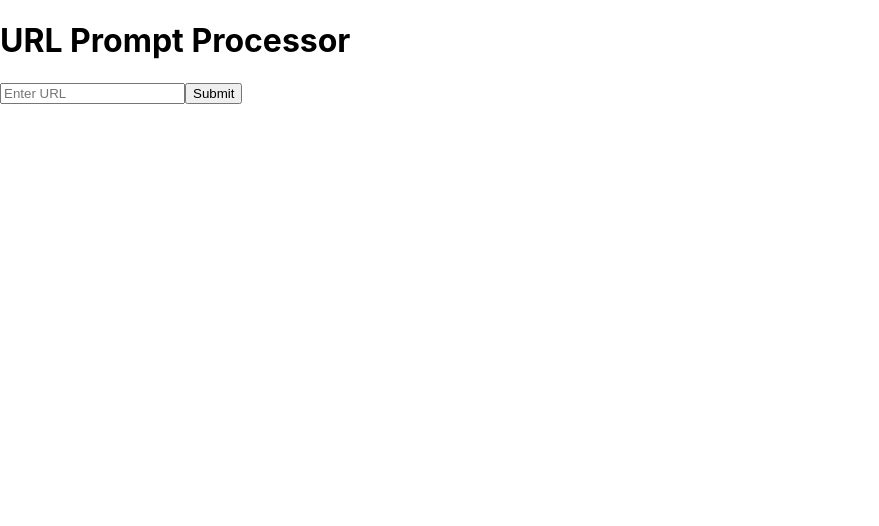
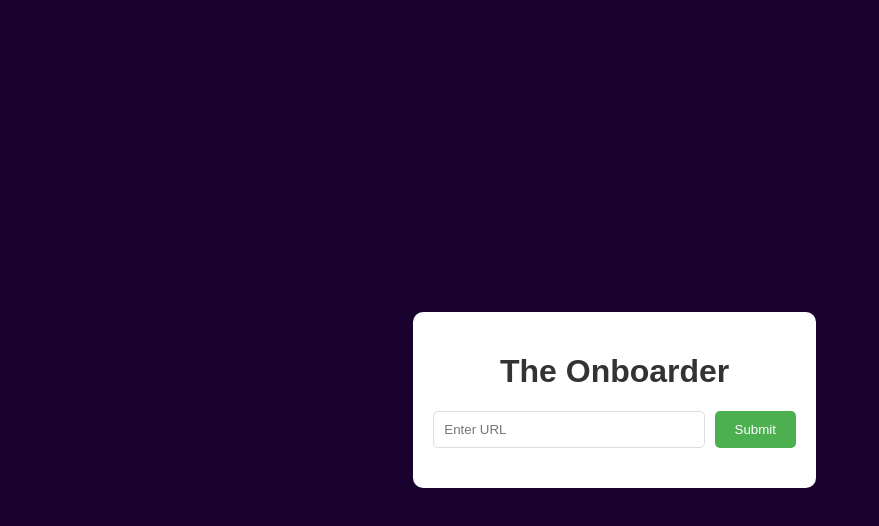
Before and after one commit to apostolidou-alexandra/electric-eels-project, a React (Create React App) app: page / in a window 1280 px wide. Shown: the top 526 px of the page, without its empty margins (0-879 px from the left). Built offline with nearby package versions, Linux system fonts and the light colour scheme.

Commit message:
small changes

```diff
--- a/src/App.css
+++ b/src/App.css
@@ -36,3 +36,208 @@
     transform: rotate(360deg);
   }
 }
+
+/* General layout and background styling */
+body {
+    font-family: Arial, sans-serif;
+    background-color: #100831;
+    margin: 0;
+    padding: 0;
+    display: flex;
+    justify-content: center;
+    align-items: center;
+    height: 100vh;
+}
+
+.App {
+    background-color: rgb(35, 6, 58);
+    box-shadow: 0 4px 10px rgba(0, 0, 0, 0.1);
+    padding: 20px;
+    border-radius: 10px;
+    width: 80%;
+    max-width: 1200px;
+}
+
+h1 {
+    text-align: center;
+    font-size: 2em;
+    color: #333;
+}
+
+form {
+    display: flex;
+    justify-content: center;
+    margin-bottom: 20px;
+}
+
+input {
+    padding: 10px;
+    width: 60%;
+    margin-right: 10px;
+    border: 1px solid #ddd;
+    border-radius: 5px;
+}
+
+button {
+    padding: 10px 20px;
+    background-color: #4CAF50;
+    color: white;
+    border: none;
+    border-radius: 5px;
+    cursor: pointer;
+    transition: background-color 0.3s ease;
+}
+
+button:hover {
+    background-color: #45a049;
+}
+
+/* Flexbox container for image and text */
+.result-container {
+    display: flex;
+    align-items: center;
+    justify-content: space-between;
+    margin-top: 20px;
+}
+
+.result-container img {
+    max-width: 65%;
+    height: auto;
+    border-radius: 8px;
+}
+
+.result-container .summary {
+    max-width: 30%;
+    padding-left: 20px;
+    font-size: 1.1em;
+    color: #555;
+    line-height: 1.6;
+}
+
+/* Error message styling */
+.error {
+    color: #ff4d4d;
+    font-size: 1.2em;
+    text-align: center;
+}
+/* General layout and background styling */
+body {
+  font-family: Arial, sans-serif;
+  background-color: #1b032f;
+  margin: 0;
+  padding: 0;
+  display: flex;
+  justify-content: center;
+  align-items: center;
+  height: 100vh;
+}
+
+.App {
+  background-color: white;
+  box-shadow: 0 4px 10px rgba(0, 0, 0, 0.1);
+  padding: 20px;
+  border-radius: 10px;
+  width: 80%;
+  max-width: 1200px;
+}
+
+h1 {
+  text-align: center;
+  font-size: 2em;
+  color: #333;
+}
+
+form {
+  display: flex;
+  justify-content: center;
+  margin-bottom: 20px;
+}
+
+/* Standardize the search bar width */
+input {
+  padding: 10px;
+  width: 300px;
+  max-width: 500px;  /* Make sure it doesn't grow too large */
+  margin-right: 10px;
+  border: 1px solid #ddd;
+  border-radius: 5px;
+  transition: border-color 0.3s ease;
+}
+
+input:focus {
+  border-color: #4CAF50;
+}
+
+button {
+  padding: 10px 20px;
+  background-color: #4CAF50;
+  color: white;
+  border: none;
+  border-radius: 5px;
+  cursor: pointer;
+  transition: background-color 0.3s ease;
+}
+
+button:hover {
+  background-color: #45a049;
+}
+
+/* Flexbox container for image and text (side by side) */
+.result-container {
+  display: flex;
+  align-items: center;
+  justify-content: space-between;
+  margin-top: 20px;
+  opacity: 0;
+  transform: translateY(30px);
+  transition: opacity 0.5s ease-out, transform 0.5s ease-out;
+}
+
+.result-container img {
+  max-width: 65%;
+  height: auto;
+  border-radius: 8px;
+}
+
+.result-container .summary {
+  max-width: 30%;
+  padding-left: 20px;
+  font-size: 1.1em;
+  color: #555;
+  line-height: 1.6;
+}
+
+/* When response is visible, make it fade in */
+.result-container.visible {
+  opacity: 1;
+  transform: translateY(0);
+}
+
+/* Error message styling */
+.error {
+  color: #ff4d4d;
+  font-size: 1.2em;
+  text-align: center;
+}
+
+/* Media Query for responsiveness (adjust layout on smaller screens) */
+@media (max-width: 768px) {
+  .result-container {
+      flex-direction: column;  /* Stack the image and text vertically */
+      align-items: center;
+  }
+
+  .result-container img {
+      max-width: 500px;
+      margin-bottom: 20px;
+  }
+
+  .result-container .summary {
+      max-width: 100%;
+      padding-left: 0;
+  }
+
+  input {
+      width: 80%;
+  }
+}
--- a/src/App.js
+++ b/src/App.js
@@ -1,28 +1,38 @@
 import React, { useState } from 'react';
 import axios from 'axios';
+import './App.css';
 
 function App() {
     const [url, setUrl] = useState('');
     const [response, setResponse] = useState('');
     const [error, setError] = useState('');
 
+    const [loading, setLoading] = useState(false);
+    const [showResult, setShowResult] = useState(false);
+
     const handleSubmit = async (e) => {
         e.preventDefault();
         setResponse('');
         setError('');
+        setLoading(true);
+        setShowResult(false);
 
         try {
             const res = await axios.post('http://localhost:8000/api/prompt', { url });
             setResponse(res.data.response);
+            setShowResult(true);
 
         } catch (err) {
             setError(err.response?.data?.detail || 'An error occurred.');
+        }
+        finally {
+            setLoading(false);
         }
     };
 
     return (
         <div className="App">
-            <h1>URL Prompt Processor</h1>
+            <h1>The Onboarder</h1>
             <form onSubmit={handleSubmit}>
                 <input
                     type="text"
@@ -30,10 +40,12 @@ function App() {
                     value={url}
                     onChange={(e) => setUrl(e.target.value)}
                 />
-                <button type="submit">Submit</button>
+                <button type="submit" disabled={loading}>
+                    {loading ? 'Loading...' : 'Submit'}
+                </button>
             </form>
             {response && (
-                <div>
+                <div className={`result-container ${showResult ? 'visible' : ''}`}>
                     <img
                         src={response}
                         alt="Generated Result"
```
Also changed, not shown: 1 other file (tests, documents, lock files or other folders).
